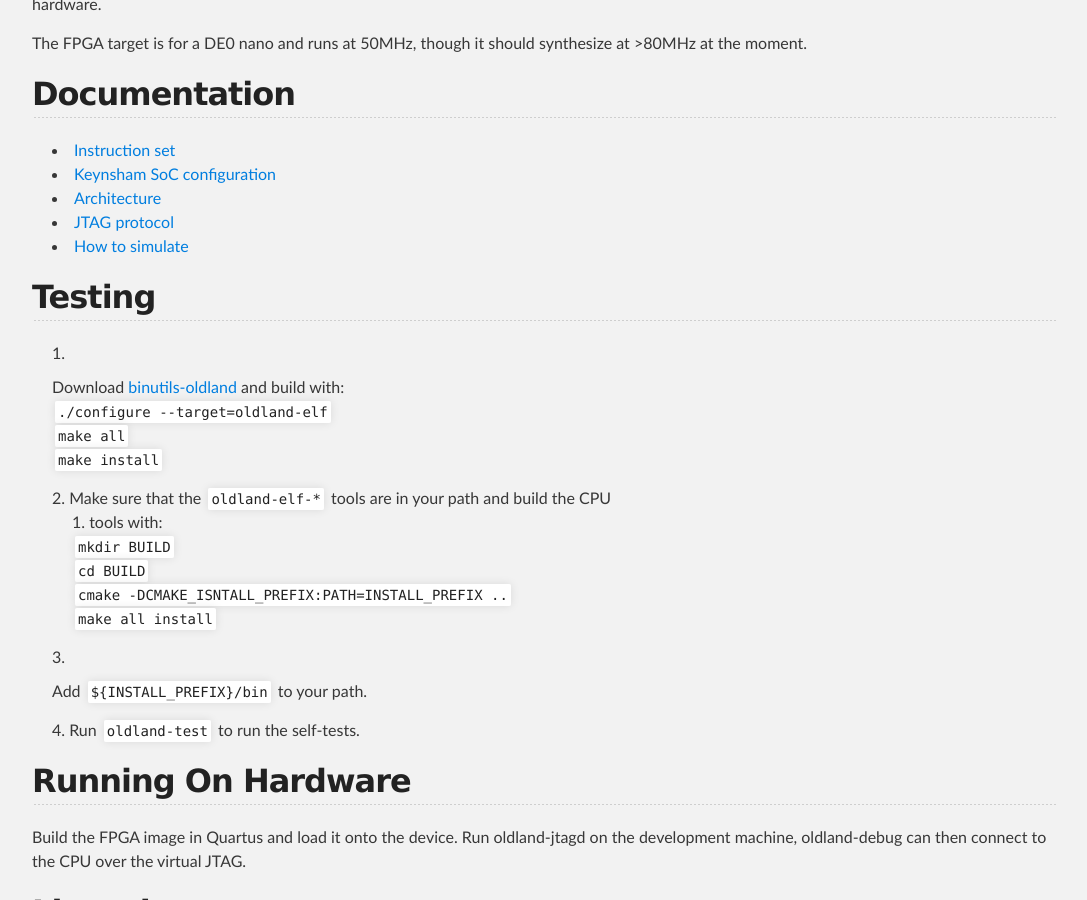
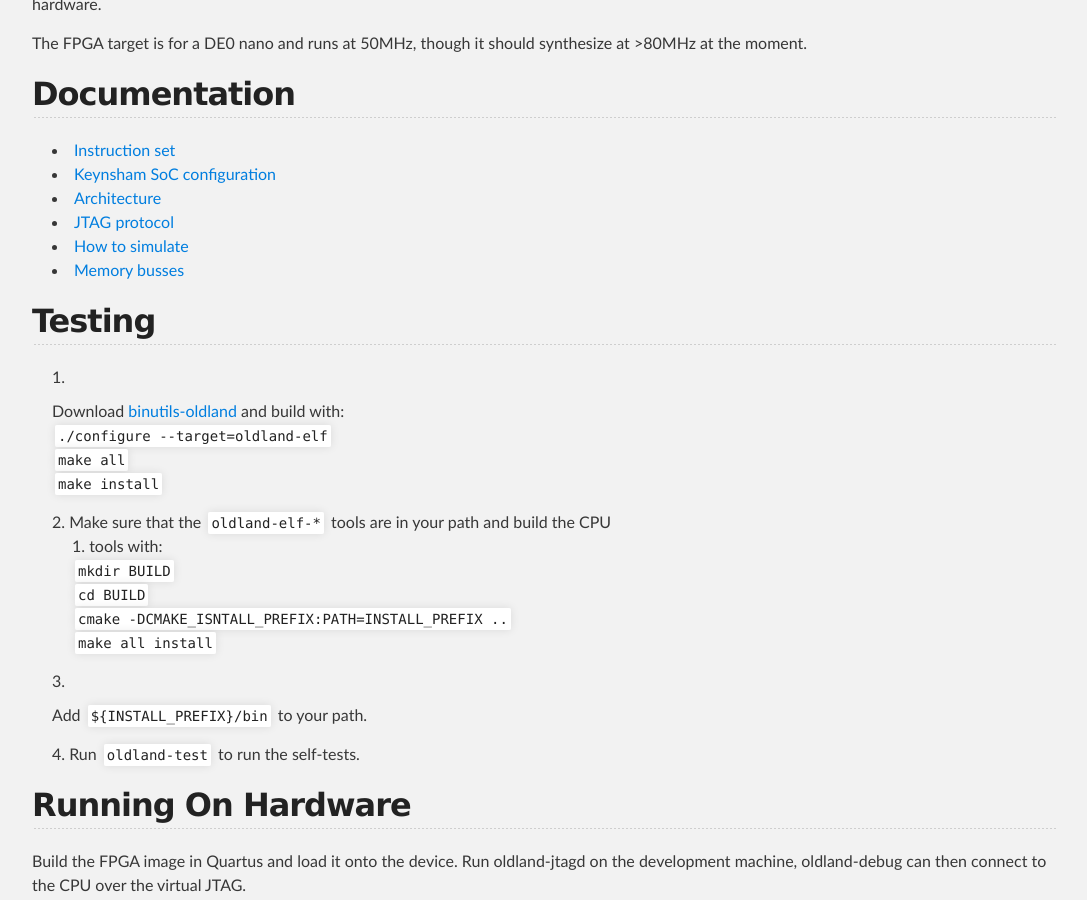
Before and after one commit to jamieiles/oldland-web, a Jekyll site: the page built from index.md, in a window 1280 px wide and 900 px high, scrolled down 360 px. Shown: the whole window, without its empty margins (96-1183 px from the left). Built offline with Jekyll 4.4.1, drawn with Linux system fonts in a browser that asks for light colours.

Commit message:
Update documentation.

```diff
--- a/_includes/header.html
+++ b/_includes/header.html
@@ -6,7 +6,7 @@
     <meta http-equiv="X-UA-Compatible" content="chrome=1" />
     <meta name="description" content="Oldland-cpu : Oldland CPU - a 32-bit RISC FPGA CPU including RTL + tools" />
 
-    <link rel="stylesheet" type="text/css" media="screen" href="{{ page.root }}/stylesheets/stylesheet.css">
+    <link rel="stylesheet" type="text/css" media="screen" href="{{ page.root }}stylesheets/stylesheet.css">
 
     <title>Oldland-cpu</title>
   </head>
--- a/index.md
+++ b/index.md
@@ -26,6 +26,7 @@ Documentation
 - [Architecture](docs/design.html)
 - [JTAG protocol](docs/jtag.html)
 - [How to simulate](docs/simulating.html)
+- [Memory busses](docs/memory.html)
 
 Testing
 -------
```
